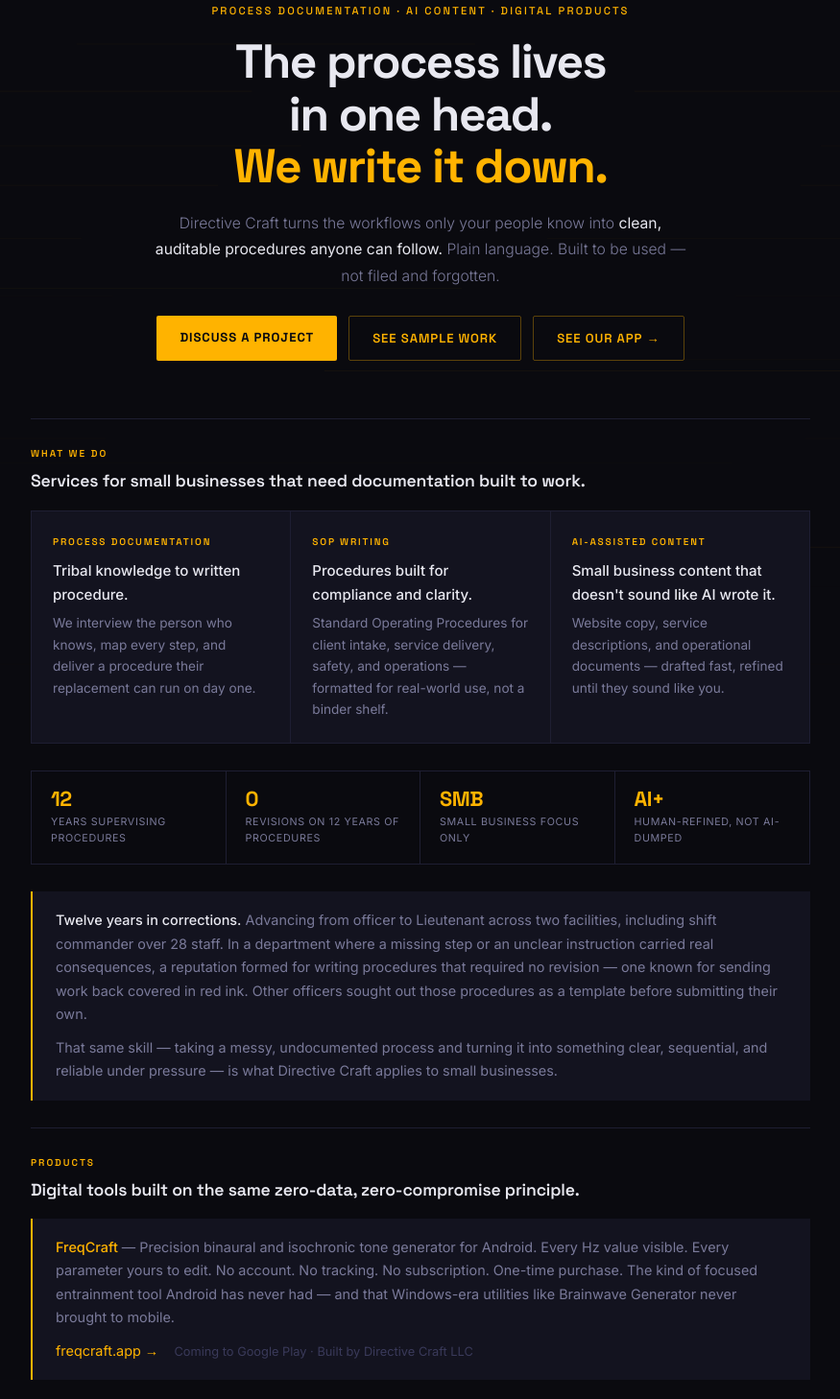
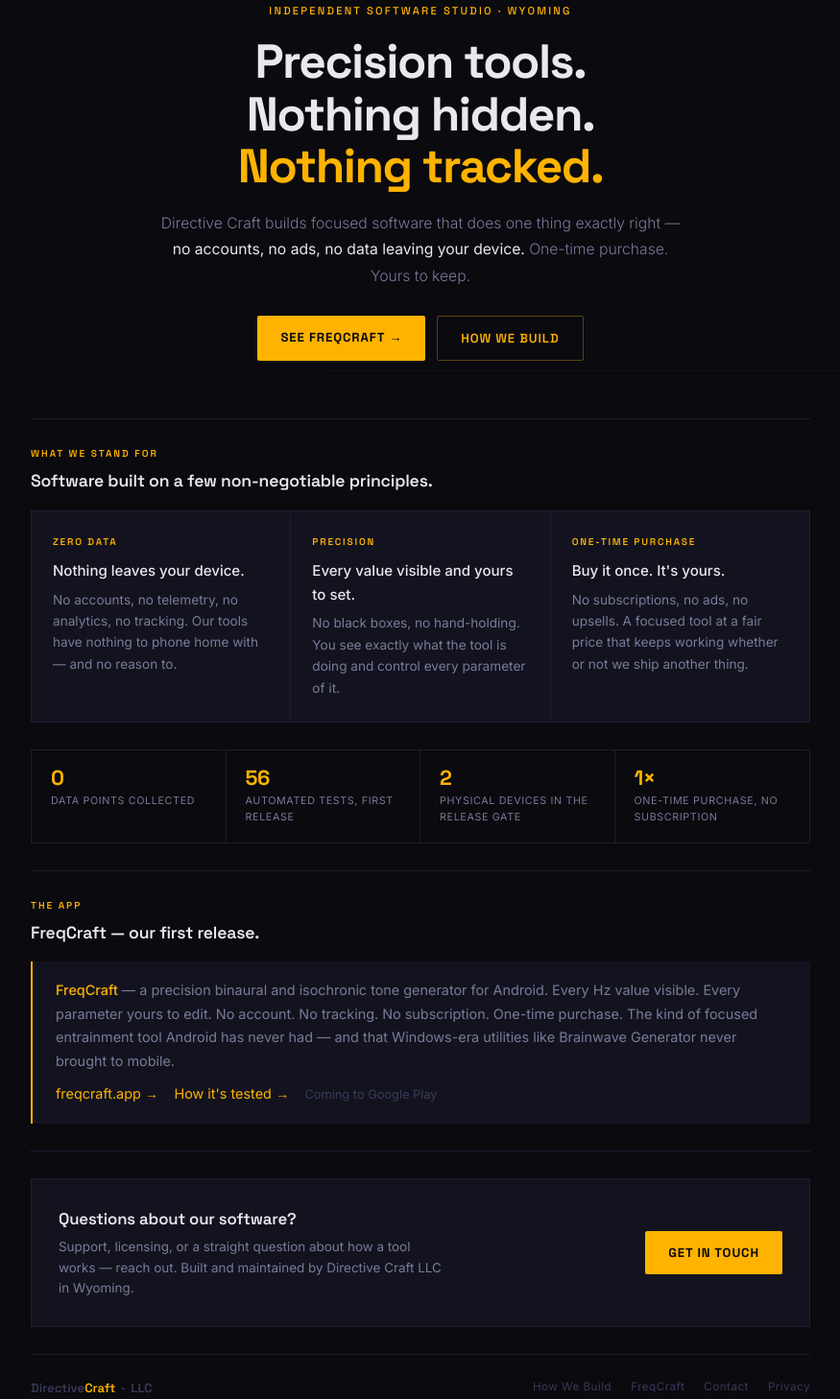
Before and after one commit to directivecraft/directivecraft.github.io, a plain HTML site: page index.html in a window 1280 px wide. Shown: the part 92-1550 px from the top of the page at 96% size, without its empty margins (202-1077 px from the left). Drawn offline with Linux system fonts and the light colour scheme.

Commit message:
Reposition to software studio; QA page -> How FreqCraft Is Tested (v1.3, 56 tests, 2 devices)

```diff
--- a/index.html
+++ b/index.html
@@ -4,8 +4,8 @@
   <meta charset="UTF-8" />
   <meta name="viewport" content="width=device-width, initial-scale=1.0" />
   <link rel="canonical" href="https://www.directivecraft.com/" />
-  <title>Directive Craft LLC — Process Documentation & Digital Products</title>
-  <meta name="description" content="Directive Craft turns the workflows only your people know into clean, auditable procedures anyone can follow. SOP writing, process documentation, and AI-assisted content for small businesses." />
+  <title>Directive Craft LLC — Private, Precision Software</title>
+  <meta name="description" content="Directive Craft is an independent software studio building focused tools that do one thing exactly right — no accounts, no ads, no data leaving your device. Maker of FreqCraft." />
   <link rel="preconnect" href="https://fonts.googleapis.com" />
   <link rel="preconnect" href="https://fonts.gstatic.com" crossorigin />
   <link href="https://fonts.googleapis.com/css2?family=Space+Grotesk:wght@300;400;500;600;700&family=Inter:wght@300;400;500&display=swap" rel="stylesheet" />
@@ -409,48 +409,47 @@
 
   <!-- HERO -->
   <section class="hero">
-    <p class="eyebrow">Process Documentation · AI Content · Digital Products</p>
-    <h1>The process lives<br>in one head.<br><em>We write it down.</em></h1>
+    <p class="eyebrow">Independent Software Studio · Wyoming</p>
+    <h1>Precision tools.<br>Nothing hidden.<br><em>Nothing tracked.</em></h1>
     <p class="hero-sub">
-      Directive Craft turns the workflows only your people know into
-      <strong>clean, auditable procedures anyone can follow.</strong>
-      Plain language. Built to be used — not filed and forgotten.
+      Directive Craft builds focused software that does one thing exactly right —
+      <strong>no accounts, no ads, no data leaving your device.</strong>
+      One-time purchase. Yours to keep.
     </p>
     <div class="cta-row">
-      <a class="btn-primary email-link" href="#">Discuss a Project</a>
-      <a class="btn-ghost" href="/samples">See Sample Work</a>
-      <a class="btn-ghost" href="https://freqcraft.app" target="_blank" rel="noopener">See Our App →</a>
+      <a class="btn-primary" href="https://freqcraft.app" target="_blank" rel="noopener">See FreqCraft →</a>
+      <a class="btn-ghost" href="/samples">How We Build</a>
     </div>
   </section>
 
   <hr class="divider" />
 
-  <!-- SERVICES -->
+  <!-- PRINCIPLES -->
   <div class="section-header">
-    <div class="section-label">What We Do</div>
-    <div class="section-title">Services for small businesses that need documentation built to work.</div>
+    <div class="section-label">What We Stand For</div>
+    <div class="section-title">Software built on a few non-negotiable principles.</div>
   </div>
 
   <div class="pillars">
     <div class="pillar">
-      <div class="pillar-label">Process Documentation</div>
+      <div class="pillar-label">Zero Data</div>
       <div class="pillar-text">
-        <strong>Tribal knowledge to written procedure.</strong>
-        We interview the person who knows, map every step, and deliver a procedure their replacement can run on day one.
+        <strong>Nothing leaves your device.</strong>
+        No accounts, no telemetry, no analytics, no tracking. Our tools have nothing to phone home with — and no reason to.
       </div>
     </div>
     <div class="pillar">
-      <div class="pillar-label">SOP Writing</div>
+      <div class="pillar-label">Precision</div>
       <div class="pillar-text">
-        <strong>Procedures built for compliance and clarity.</strong>
-        Standard Operating Procedures for client intake, service delivery, safety, and operations — formatted for real-world use, not a binder shelf.
+        <strong>Every value visible and yours to set.</strong>
+        No black boxes, no hand-holding. You see exactly what the tool is doing and control every parameter of it.
       </div>
     </div>
     <div class="pillar">
-      <div class="pillar-label">AI-Assisted Content</div>
+      <div class="pillar-label">One-Time Purchase</div>
       <div class="pillar-text">
-        <strong>Small business content that doesn't sound like AI wrote it.</strong>
-        Website copy, service descriptions, and operational documents — drafted fast, refined until they sound like you.
+        <strong>Buy it once. It's yours.</strong>
+        No subscriptions, no ads, no upsells. A focused tool at a fair price that keeps working whether or not we ship another thing.
       </div>
     </div>
   </div>
@@ -458,51 +457,43 @@
   <!-- AUTHORITY STRIP -->
   <div class="spec-strip">
     <div class="spec-item">
-      <div class="spec-val">12</div>
-      <div class="spec-key">Years supervising procedures</div>
+      <div class="spec-val">0</div>
+      <div class="spec-key">Data points collected</div>
     </div>
     <div class="spec-item">
-      <div class="spec-val">0</div>
-      <div class="spec-key">Revisions on 12 years of procedures</div>
+      <div class="spec-val">56</div>
+      <div class="spec-key">Automated tests, first release</div>
     </div>
     <div class="spec-item">
-      <div class="spec-val">SMB</div>
-      <div class="spec-key">Small business focus only</div>
+      <div class="spec-val">2</div>
+      <div class="spec-key">Physical devices in the release gate</div>
     </div>
     <div class="spec-item">
-      <div class="spec-val">AI+</div>
-      <div class="spec-key">Human-refined, not AI-dumped</div>
+      <div class="spec-val">1×</div>
+      <div class="spec-key">One-time purchase, no subscription</div>
     </div>
-  </div>
-
-  <!-- AUTHORITY CALLOUT -->
-  <div class="callout">
-    <p>
-      <strong>Twelve years in corrections.</strong> Advancing from officer to Lieutenant across two facilities, including shift commander over 28 staff. In a department where a missing step or an unclear instruction carried real consequences, a reputation formed for writing procedures that required no revision — one known for sending work back covered in red ink. Other officers sought out those procedures as a template before submitting their own.
-    </p>
-    <p>
-      That same skill — taking a messy, undocumented process and turning it into something clear, sequential, and reliable under pressure — is what Directive Craft applies to small businesses.
-    </p>
   </div>
 
   <hr class="divider" />
 
   <!-- PRODUCTS -->
   <div class="section-header">
-    <div class="section-label">Products</div>
-    <div class="section-title">Digital tools built on the same zero-data, zero-compromise principle.</div>
+    <div class="section-label">The App</div>
+    <div class="section-title">FreqCraft — our first release.</div>
   </div>
 
   <div class="callout">
     <p>
-      <strong style="color: var(--amber);">FreqCraft</strong> — Precision binaural and isochronic tone generator for Android.
+      <strong style="color: var(--amber);">FreqCraft</strong> — a precision binaural and isochronic tone generator for Android.
       Every Hz value visible. Every parameter yours to edit. No account. No tracking. No subscription.
       One-time purchase. The kind of focused entrainment tool Android has never had — and that Windows-era utilities like Brainwave Generator never brought to mobile.
     </p>
     <p style="margin-top: 10px;">
       <a href="https://freqcraft.app" target="_blank" rel="noopener">freqcraft.app →</a>
       &nbsp;&nbsp;
-      <span style="font-size: 0.8rem; color: var(--subtle);">Coming to Google Play · Built by Directive Craft LLC</span>
+      <a href="/samples">How it's tested →</a>
+      &nbsp;&nbsp;
+      <span style="font-size: 0.8rem; color: var(--subtle);">Coming to Google Play</span>
     </p>
   </div>
 
@@ -511,8 +502,8 @@
   <!-- CONTACT -->
   <div class="contact-block">
     <div class="contact-copy">
-      <h2>Have a process that needs documenting?</h2>
-      <p>Describe the workflow — or the problem. We'll tell you if it's a fit and how we'd approach it. No pitch. No upsell.</p>
+      <h2>Questions about our software?</h2>
+      <p>Support, licensing, or a straight question about how a tool works — reach out. Built and maintained by Directive Craft LLC in Wyoming.</p>
     </div>
     <a class="btn-primary email-link" href="#">Get in Touch</a>
   </div>
@@ -522,12 +513,12 @@
     <div class="footer-mark">Directive<span>Craft</span> &nbsp;·&nbsp; LLC</div>
     <div class="footer-right">
       <div class="footer-links">
-        <a href="/samples">Samples</a>
+        <a href="/samples">How We Build</a>
         <a href="https://freqcraft.app" target="_blank" rel="noopener">FreqCraft</a>
         <a class="email-link" href="#">Contact</a>
         <a href="/privacy">Privacy</a>
       </div>
-      <div class="footer-legal">Sheridan, Wyoming · Process documentation, SOP writing, and AI-assisted content for small businesses.</div>
+      <div class="footer-legal">Sheridan, Wyoming · Independent software studio. Private, precision tools — no ads, no tracking, no subscriptions.</div>
     </div>
   </footer>
 
```
Also changed, not shown: samples/index.html (+25 -23 lines).
